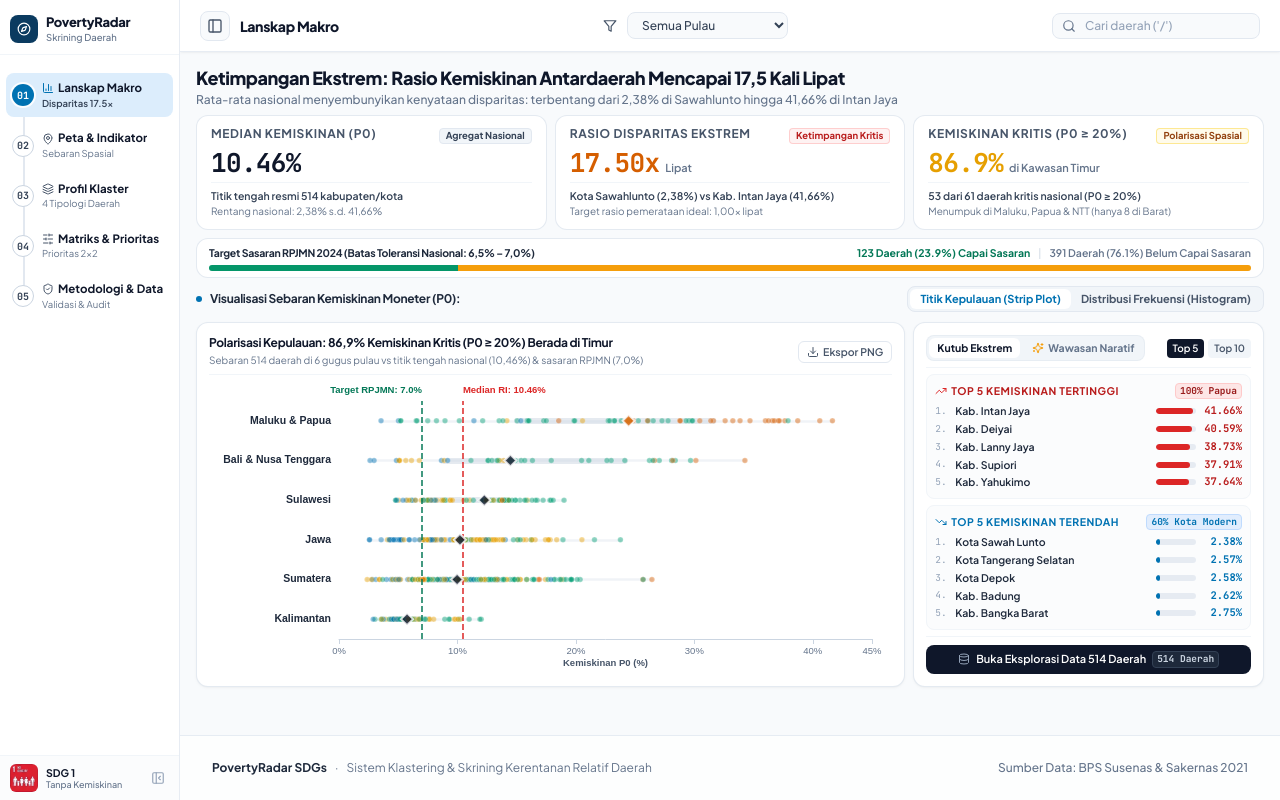
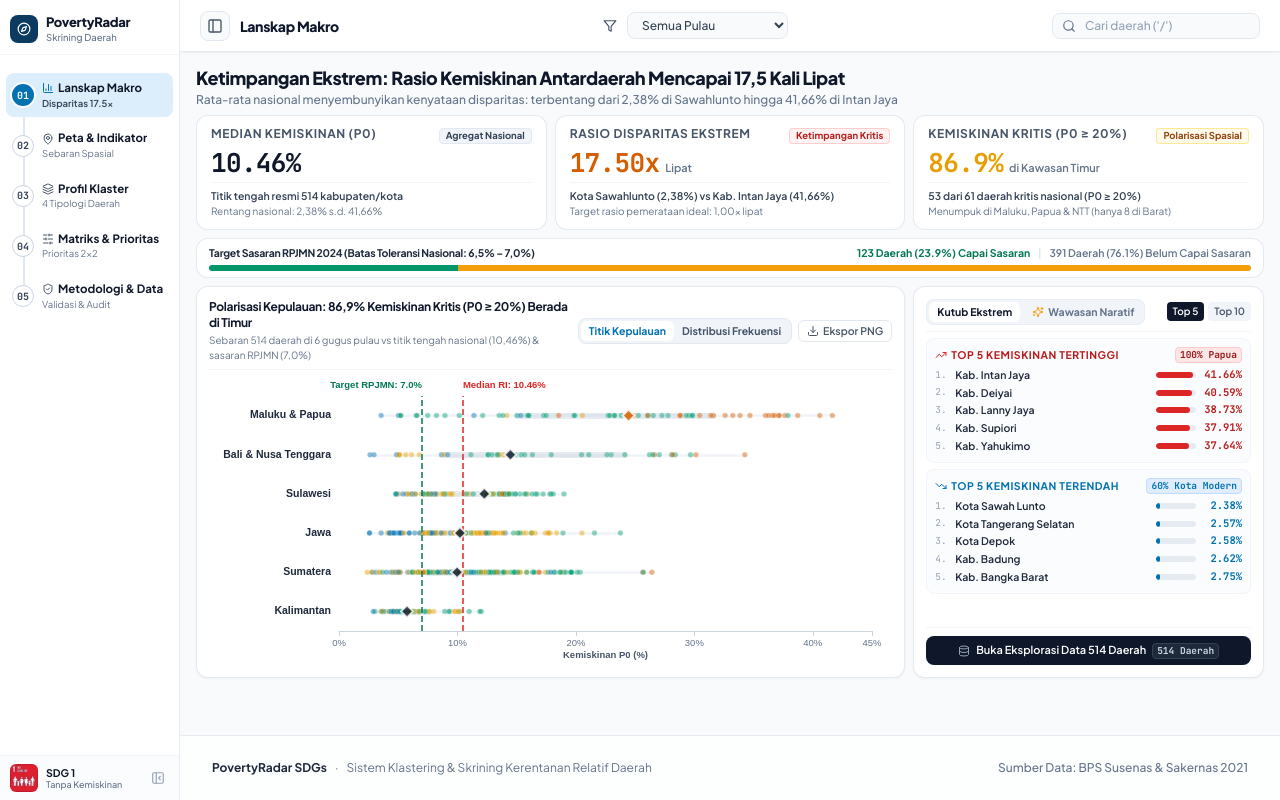
Before and after one commit to Arfiadi/poverty-radar, a React (Vite) app in the folder dashboard/: page / in a window 1280 px wide. Built offline with nearby package versions, Linux system fonts and the light colour scheme.

Commit message:
refactor(page-1): move chart view toggle directly above canvas with simplified labels

```diff
--- a/dashboard/src/components/charts/ArchipelagoStripPlot.tsx
+++ b/dashboard/src/components/charts/ArchipelagoStripPlot.tsx
@@ -7,6 +7,7 @@ import { Download } from 'lucide-react';
 interface StripPlotProps {
   districts: District[];
   onSelectDistrict?: (district: District) => void;
+  headerAction?: React.ReactNode;
 }
 
 interface IslandStat {
@@ -19,7 +20,7 @@ interface IslandStat {
   p75: number;
 }
 
-export const ArchipelagoStripPlot: React.FC<StripPlotProps> = ({ districts }) => {
+export const ArchipelagoStripPlot: React.FC<StripPlotProps> = ({ districts, headerAction }) => {
   // Compute distribution metrics and rank islands descending by median poverty rate
   const islandStats = useMemo<IslandStat[]>(() => {
     const rawIslands = [
@@ -313,7 +314,7 @@ export const ArchipelagoStripPlot: React.FC<StripPlotProps> = ({ districts }) =>
       aria-label="Jittered Strip Plot Sebaran Kemiskinan Moneter per Wilayah Kepulauan"
     >
       {/* Chart Header & Action Toolbar */}
-      <div className="flex items-center justify-between gap-2 border-b border-slate-100 pb-1.5 shrink-0">
+      <div className="flex flex-col sm:flex-row sm:items-center justify-between gap-1.5 border-b border-slate-100 pb-1.5 shrink-0">
         <div>
           <h3 className="text-xs font-bold text-slate-900 tracking-tight">
             {districts.length < 514
@@ -327,15 +328,18 @@ export const ArchipelagoStripPlot: React.FC<StripPlotProps> = ({ districts }) =>
           </p>
         </div>
 
+        <div className="flex items-center space-x-1.5 self-end sm:self-auto shrink-0">
+          {headerAction}
           <button
             onClick={handleExportImage}
-          className="inline-flex items-center space-x-1 px-2 py-0.5 text-[10.5px] font-semibold rounded-md border border-slate-200 text-slate-600 hover:text-slate-900 hover:bg-slate-100 transition-colors shrink-0"
+            className="inline-flex items-center space-x-1 px-2 py-0.5 text-[10.5px] font-semibold rounded-md border border-slate-200 text-slate-600 hover:text-slate-900 hover:bg-slate-100 transition-colors"
             title="Unduh visualisasi grafik (PNG)"
             aria-label="Unduh grafik PNG"
           >
             <Download className="w-3 h-3" />
             <span>Ekspor PNG</span>
           </button>
+        </div>
       </div>
 
       {/* Chart Visualization */}
--- a/dashboard/src/components/charts/DistributionHistogram.tsx
+++ b/dashboard/src/components/charts/DistributionHistogram.tsx
@@ -5,6 +5,7 @@ import { Download } from 'lucide-react';
 
 interface HistogramProps {
   districts: District[];
+  headerAction?: React.ReactNode;
 }
 
 const ISLAND_ORDER = [
@@ -25,7 +26,7 @@ const ISLAND_COLORS: Record<string, string> = {
   "Maluku & Papua": "#D55E00",     // Vermillion
 };
 
-export const DistributionHistogram: React.FC<HistogramProps> = ({ districts }) => {
+export const DistributionHistogram: React.FC<HistogramProps> = ({ districts, headerAction }) => {
   const { binLabels, countsByIsland, totalCounts, nationalMedian, medianBinLabel, rpjmnBinLabel } = useMemo(() => {
     const binSize = 3;
     const maxVal = 42;
@@ -239,7 +240,7 @@ export const DistributionHistogram: React.FC<HistogramProps> = ({ districts }) =
       aria-label="Histogram Distribusi Frekuensi Kemiskinan Moneter dan Komposisi Kepulauan"
     >
       {/* Chart Header & Action Toolbar */}
-      <div className="flex items-center justify-between gap-2 border-b border-slate-100 pb-1.5 shrink-0">
+      <div className="flex flex-col sm:flex-row sm:items-center justify-between gap-1.5 border-b border-slate-100 pb-1.5 shrink-0">
         <div>
           <h3 className="text-xs font-bold text-slate-900 tracking-tight">
             Distribusi Frekuensi Kemiskinan Nasional &amp; Komposisi Kepulauan
@@ -249,15 +250,18 @@ export const DistributionHistogram: React.FC<HistogramProps> = ({ districts }) =
           </p>
         </div>
 
+        <div className="flex items-center space-x-1.5 self-end sm:self-auto shrink-0">
+          {headerAction}
           <button
             onClick={handleExportImage}
-          className="inline-flex items-center space-x-1 px-2 py-0.5 text-[10.5px] font-semibold rounded-md border border-slate-200 text-slate-600 hover:text-slate-900 hover:bg-slate-100 transition-colors shrink-0"
+            className="inline-flex items-center space-x-1 px-2 py-0.5 text-[10.5px] font-semibold rounded-md border border-slate-200 text-slate-600 hover:text-slate-900 hover:bg-slate-100 transition-colors"
             title="Unduh visualisasi grafik (PNG)"
             aria-label="Unduh grafik PNG"
           >
             <Download className="w-3 h-3" />
             <span>Ekspor PNG</span>
           </button>
+        </div>
       </div>
 
       {/* Chart Canvas */}
--- a/dashboard/src/pages/01_PovertyLandscape.tsx
+++ b/dashboard/src/pages/01_PovertyLandscape.tsx
@@ -88,6 +88,31 @@ export const PovertyLandscape: React.FC<PageProps> = ({ districts, benchmarks })
   const lowestKotaCount = displayedLowest.filter(d => d.tipe_wilayah.toLowerCase() === 'kota').length;
   const lowestKotaPct = displayedLowest.length > 0 ? (lowestKotaCount / displayedLowest.length) * 100 : 0;
   const lowestBadgeText = `${lowestKotaPct.toFixed(0)}% Kota Modern`;
+
+  const chartToggle = (
+    <div className="inline-flex rounded-lg border border-slate-200 bg-slate-100 p-0.5 shrink-0">
+      <button
+        onClick={() => setChartView('stripplot')}
+        className={`px-2 py-0.5 rounded-md text-[10.5px] font-bold transition-all ${
+          chartView === 'stripplot'
+            ? 'bg-white text-okabe-blue shadow-2xs'
+            : 'text-slate-600 hover:text-slate-900'
+        }`}
+      >
+        Titik Kepulauan
+      </button>
+      <button
+        onClick={() => setChartView('histogram')}
+        className={`px-2 py-0.5 rounded-md text-[10.5px] font-bold transition-all ${
+          chartView === 'histogram'
+            ? 'bg-white text-okabe-blue shadow-2xs'
+            : 'text-slate-600 hover:text-slate-900'
+        }`}
+      >
+        Distribusi Frekuensi
+      </button>
+    </div>
+  );
 
   return (
     <motion.div
@@ -227,47 +252,14 @@ export const PovertyLandscape: React.FC<PageProps> = ({ districts, benchmarks })
         </div>
       </div>
 
-      {/* Visual Switcher Bar: Titik Kepulauan vs Histogram Frekuensi */}
-      <div className="flex items-center justify-between pb-0.5">
-        <div className="flex items-center space-x-2">
-          <span className="w-1.5 h-1.5 rounded-full bg-okabe-blue"></span>
-          <span className="text-xs font-bold text-slate-800 tracking-tight">
-            Visualisasi Sebaran Kemiskinan Moneter (P0):
-          </span>
-        </div>
-
-        <div className="inline-flex rounded-lg border border-slate-200 bg-slate-100 p-0.5 shrink-0">
-          <button
-            onClick={() => setChartView('stripplot')}
-            className={`px-2.5 py-0.5 rounded-md text-[11px] font-bold transition-all ${
-              chartView === 'stripplot'
-                ? 'bg-white text-okabe-blue shadow-2xs'
-                : 'text-slate-600 hover:text-slate-900'
-            }`}
-          >
-            Titik Kepulauan (Strip Plot)
-          </button>
-          <button
-            onClick={() => setChartView('histogram')}
-            className={`px-2.5 py-0.5 rounded-md text-[11px] font-bold transition-all ${
-              chartView === 'histogram'
-                ? 'bg-white text-okabe-blue shadow-2xs'
-                : 'text-slate-600 hover:text-slate-900'
-            }`}
-          >
-            Distribusi Frekuensi (Histogram)
-          </button>
-        </div>
-      </div>
-
       {/* Row 2: Dual Hero Side-by-Side Canvas (Grid 12 Kolom, Rasio 8:4, True Zero-Scroll) */}
       <div className="grid grid-cols-1 lg:grid-cols-12 gap-1.5 sm:gap-2 items-stretch">
         {/* Kolom Kiri: Single Hero Visual (8 Kolom / ~67% Lebar) */}
         <div className="lg:col-span-8 flex flex-col">
           {chartView === 'stripplot' ? (
-            <ArchipelagoStripPlot districts={districts} />
+            <ArchipelagoStripPlot districts={districts} headerAction={chartToggle} />
           ) : (
-            <DistributionHistogram districts={districts} />
+            <DistributionHistogram districts={districts} headerAction={chartToggle} />
           )}
         </div>
 
```
Lines whose indentation alone changed are shown as unchanged.
